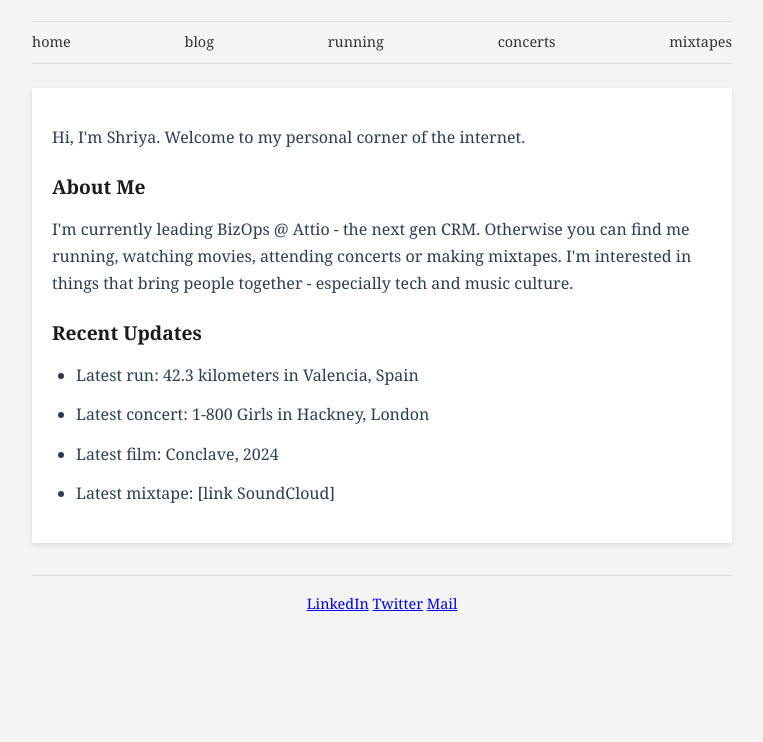
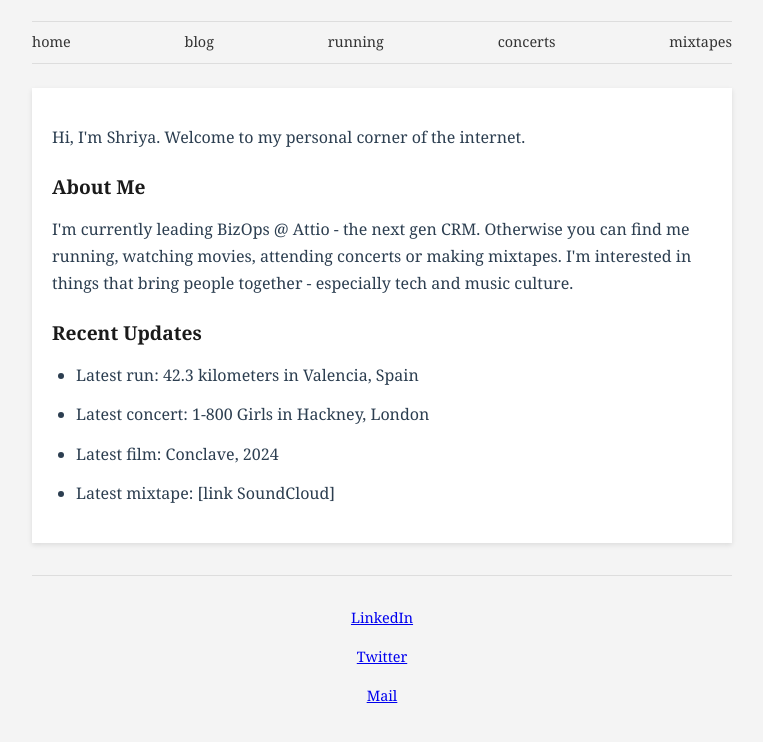
Before and after one commit to Shriya32/shriya32.github.io, a plain HTML site: page index.html in a window 1280 px wide. Shown: the part 112-854 px from the top of the page, without its empty margins (258-1021 px from the left). Before the commit the page ends 800 px from the top, so only its background shows below. Drawn offline with Linux system fonts and the light colour scheme.

Commit message:
Update index.html
footer 2

```diff
--- a/index.html
+++ b/index.html
@@ -158,9 +158,9 @@
     </div>
 
     <div class="footer">
-        <a href="https://www.linkedin.com/in/shriya-anand/">LinkedIn</a>
-        <a href="https://x.com/shriya_anand_">Twitter</a>
-        <a href="mailto:shriya.anand27@gmailcom">Mail</a>
+      <p> <a href="https://www.linkedin.com/in/shriya-anand/">LinkedIn</a> </p>
+      <p> <a href="https://x.com/shriya_anand_">Twitter</a> <p>
+      </p> <a href="mailto:shriya.anand27@gmailcom">Mail</a> </p>
     </div>
 </body>
 </html>
```
